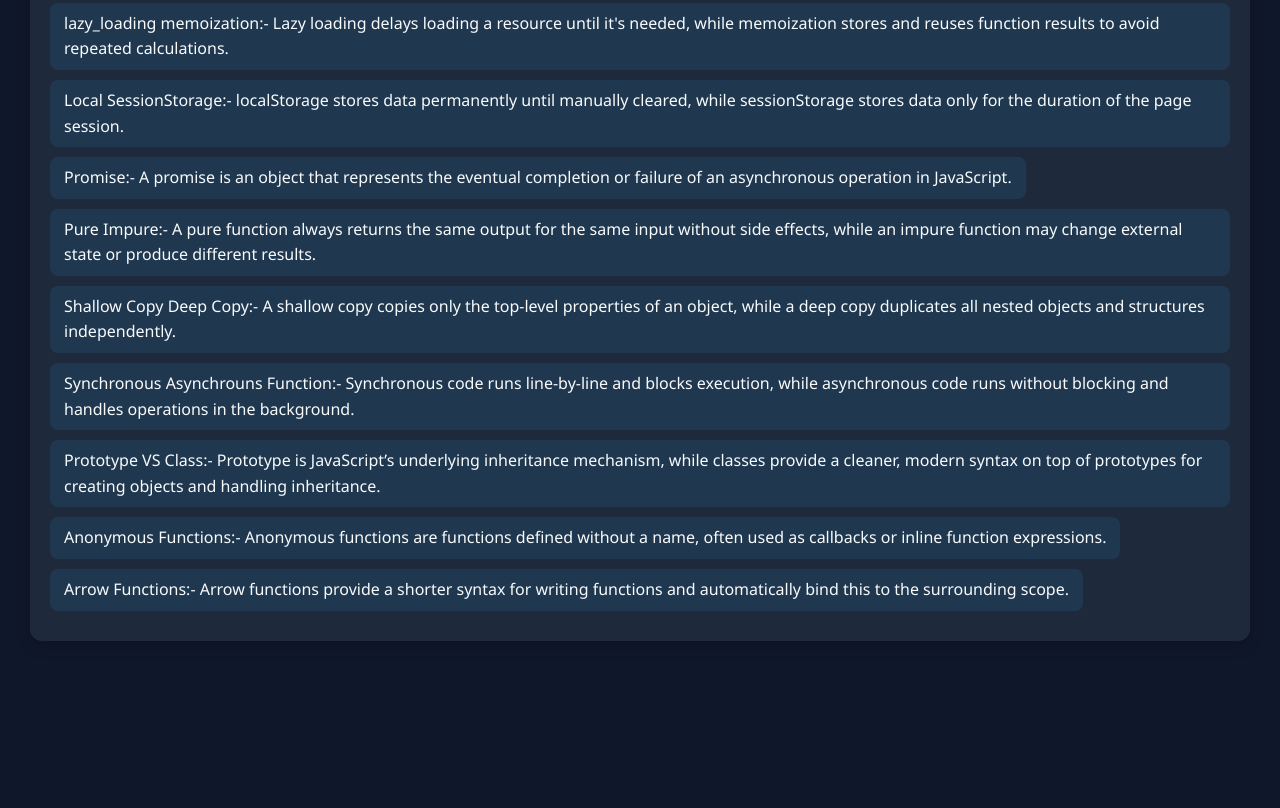
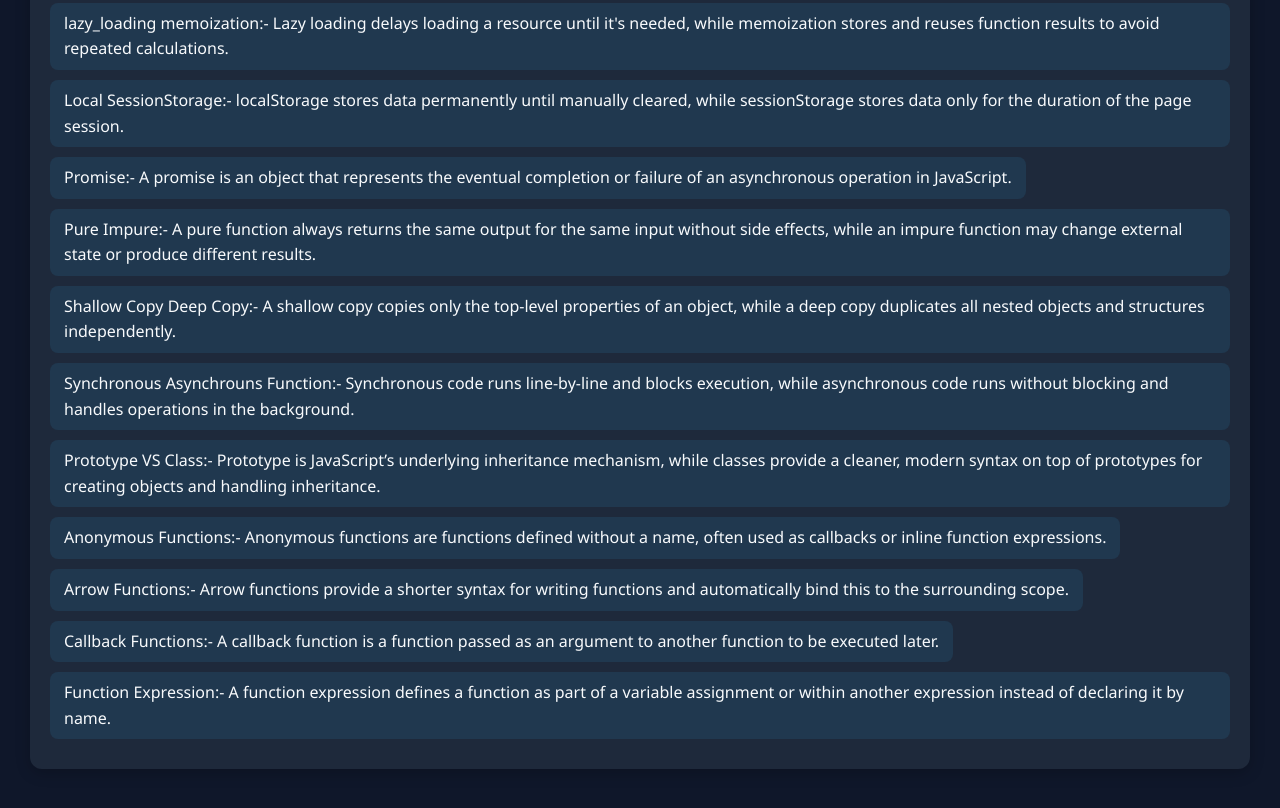
Before and after one commit to Monisasmal/Javascript-Concept, a plain HTML site: page index.html in a window 1280 px wide. Shown: the part 2055-2863 px from the top of the page. Before the commit the page ends 2751 px from the top, so only its background shows below. Drawn offline with Linux system fonts and the light colour scheme.

Commit message:
Update index.html

```diff
--- a/index.html
+++ b/index.html
@@ -191,6 +191,8 @@
     <li><a href="Prototype_vs_Class.js" target="_blank">Prototype VS Class:- Prototype is JavaScript’s underlying inheritance mechanism, while classes provide a cleaner, modern syntax on top of prototypes for creating objects and handling inheritance. </a></li>
     <li><a href="functions/anonymous_functions.js" target="_blank">Anonymous Functions:- Anonymous functions are functions defined without a name, often used as callbacks or inline function expressions.</a></li>
     <li><a href="functions/arrow_functions.js" target="_blank">Arrow Functions:- Arrow functions provide a shorter syntax for writing functions and automatically bind this to the surrounding scope. </a></li>
+    <li><a href="functions/callback_function.js" target="_blank">Callback Functions:- A callback function is a function passed as an argument to another function to be executed later. </a></li>
+    <li><a href="functions/function_expression.js" target="_blank">Function Expression:- A function expression defines a function as part of a variable assignment or within another expression instead of declaring it by name.</a></li>
     </ul>
   </section>
 
```
